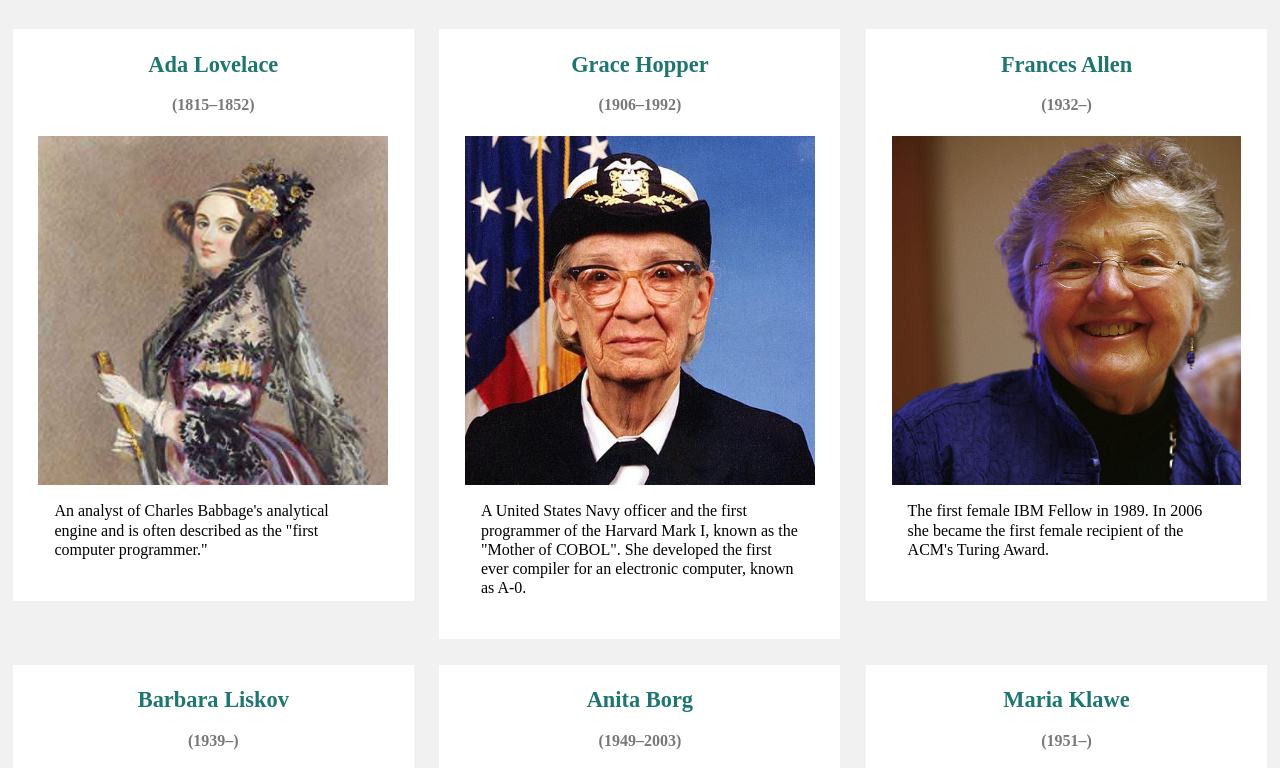
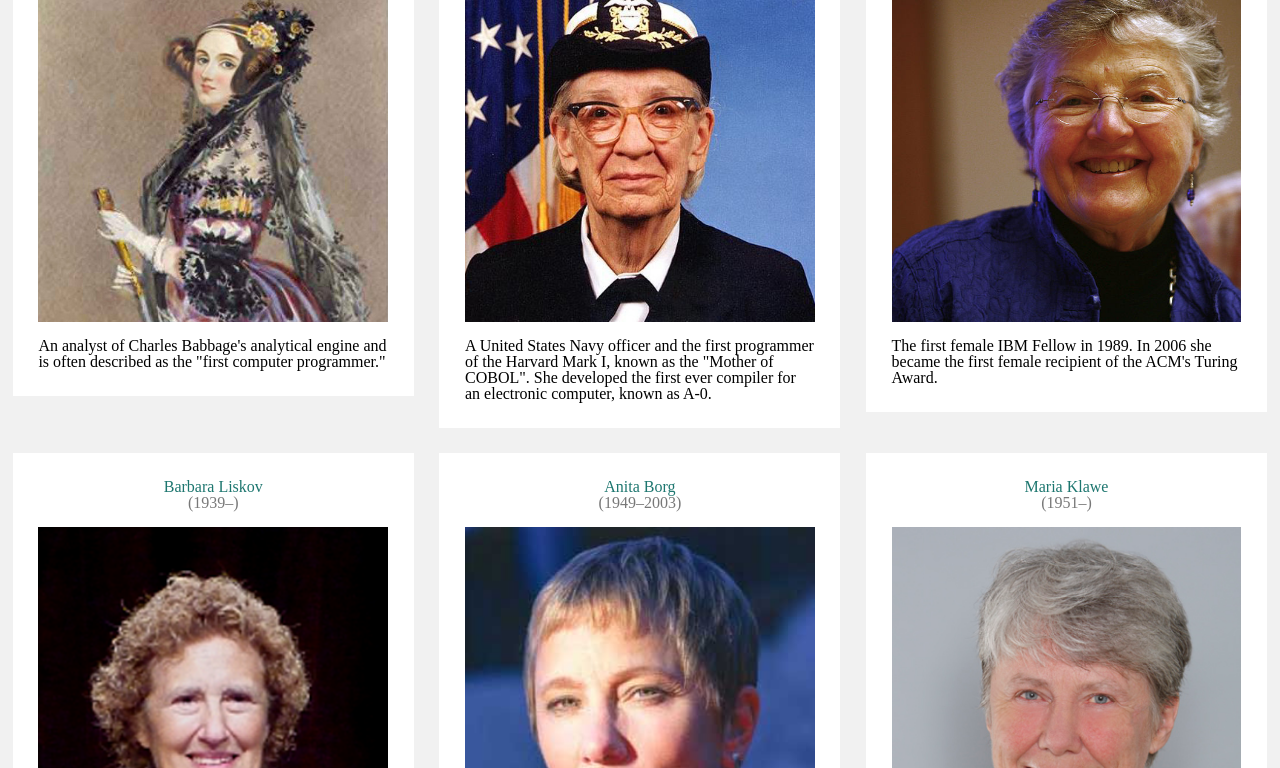
Before and after one commit to jayrobin/jayrobin.github.io, a plain HTML site: page unit1_projects/practice/index.html in a window 1280 px wide. Shown: the part 225-993 px from the top of the page. Drawn offline with Linux system fonts and the light colour scheme.

Commit message:
link reset.css to inde.html

```diff
--- a/unit1_projects/practice/index.html
+++ b/unit1_projects/practice/index.html
@@ -4,6 +4,7 @@
     <title>Women in Computing</title>
     <meta http-equiv="Content-Type" content="text/html; charset=utf-8"/>
     <link rel="stylesheet" type="text/css" href="stylesheets/styles.css" charset="utf-8"/>
+    <link rel="stylesheet" href="stylesheets/reset.css"/>
   <body>
       <div id="header">
         <h1>Women in Computing</h1>
```
